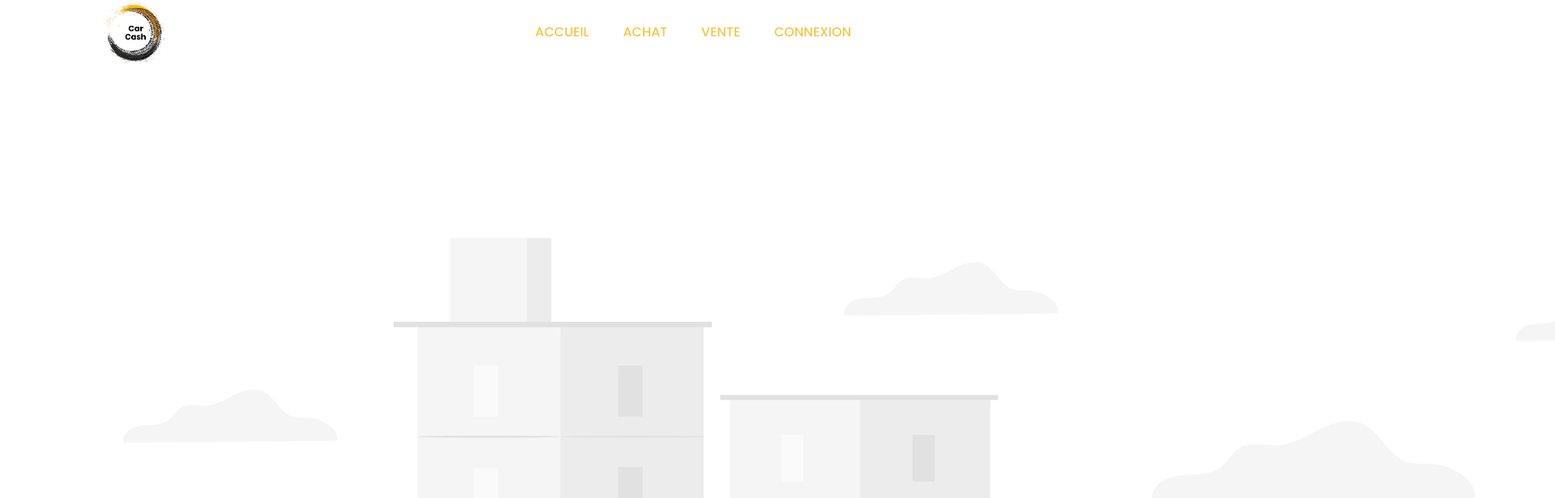
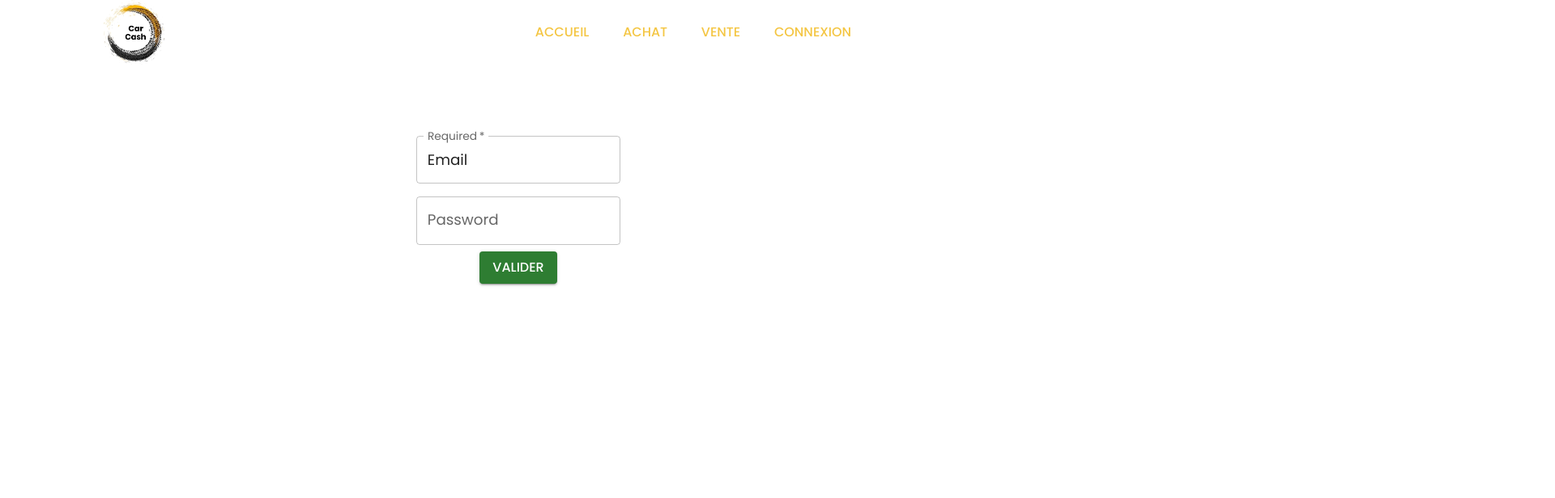
Before and after one commit to ablessin/concessionnaire, a React (Create React App) app in the folder client/: page /connexion in a window 1280 px wide. Shown: the top 616 px of the page at 81% size, 1920 px wide, since content can reach past the window. Built offline with nearby package versions, Linux system fonts and the light colour scheme.

Commit message:
login form

```diff
--- a/client/src/components/auth/LoginForm.js
+++ b/client/src/components/auth/LoginForm.js
@@ -1,12 +1,13 @@
 import * as React from 'react';
 import Box from '@mui/material/Box';
 import TextField from '@mui/material/TextField';
-import Connect from "../../assets/images/auth/connect.jpg";
+import Style from "./auth.module.css";
+import Button from "@mui/material/Button";
+
 
 export default function FormPropsTextFields() {
   return (
     <>
-        <img src={Connect} alt={"Connect image"} />
         <Box
       component="form"
       sx={{
@@ -14,6 +15,7 @@
       }}
       noValidate
       autoComplete="off"
+      className={Style.formContainer}
     >
         <div>
             <TextField fullWidth
@@ -32,7 +34,10 @@
               autoComplete="current-password"
             />
         </div>
-    </Box>
+        <Button variant="contained" color="success">
+            Valider
+        </Button>
+      </Box>
     </>
 
   );
--- /dev/null
+++ b/client/src/components/auth/auth.module.css
@@ -0,0 +1,5 @@
+.formContainer{
+    display: flex;
+    flex-direction: column;
+    align-items: center;
+}
```
Also changed, not shown: 1 other file (tests, documents, lock files or other folders).
